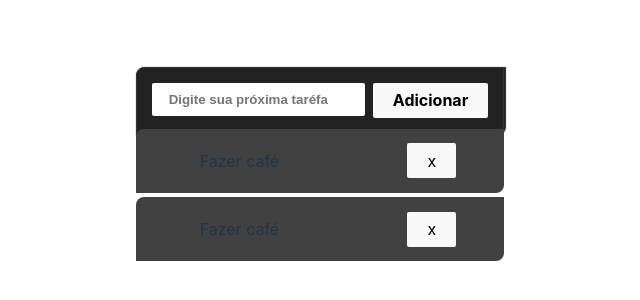
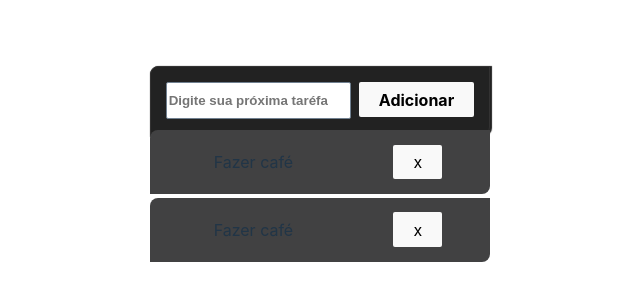
Before and after one commit to raioramalho/todo-list-frontend, a React (Vite) app: page / in a window 1280 px wide. Shown: the part 236-536 px from the top of the page, without its empty margins (320-960 px from the left). Built offline with nearby package versions, Linux system fonts and the light colour scheme.

Commit message:
Change for read the backend.

```diff
--- a/src/components/Button.jsx
+++ b/src/components/Button.jsx
@@ -2,7 +2,6 @@ import './style/Button.css'
 
 function funClick(){
     console.log('click')
-    document.querySelector("#taskContent > p").innerHTML = document.getElementById("inputTask").value
 }
 
 const Button = (
--- a/src/components/style/Card.css
+++ b/src/components/style/Card.css
@@ -13,6 +13,6 @@
 hr {
     border: none;
     width: auto;
-    margin: 0.15rem;
+    margin: 0.12rem;
     border-radius: 3px;
 }
--- a/src/components/style/Input.css
+++ b/src/components/style/Input.css
@@ -1,16 +1,12 @@
 input {
     width: 100%;
-    border: 1px solid transparent;
-    padding: 0.6em 1.2em;
+    height: 2.3rem;
     color: white;
     border-radius: 2px;
     font-weight: bold;
+    border: 1px slategray solid;
 }
 
 input:hover {
     border-color: #646cff;
 }
-input:focus,
-input:focus-visible {
-    outline: 2px auto -webkit-focus-ring-color;
-}
--- a/src/layout/App.jsx
+++ b/src/layout/App.jsx
@@ -11,7 +11,9 @@ function App() {
     <section>
       <div className="App">
         {Bar}
-        {Card}
+        <div id="content">
+          {Card}
+        </div>
       </div>
     </section>
   )
```
